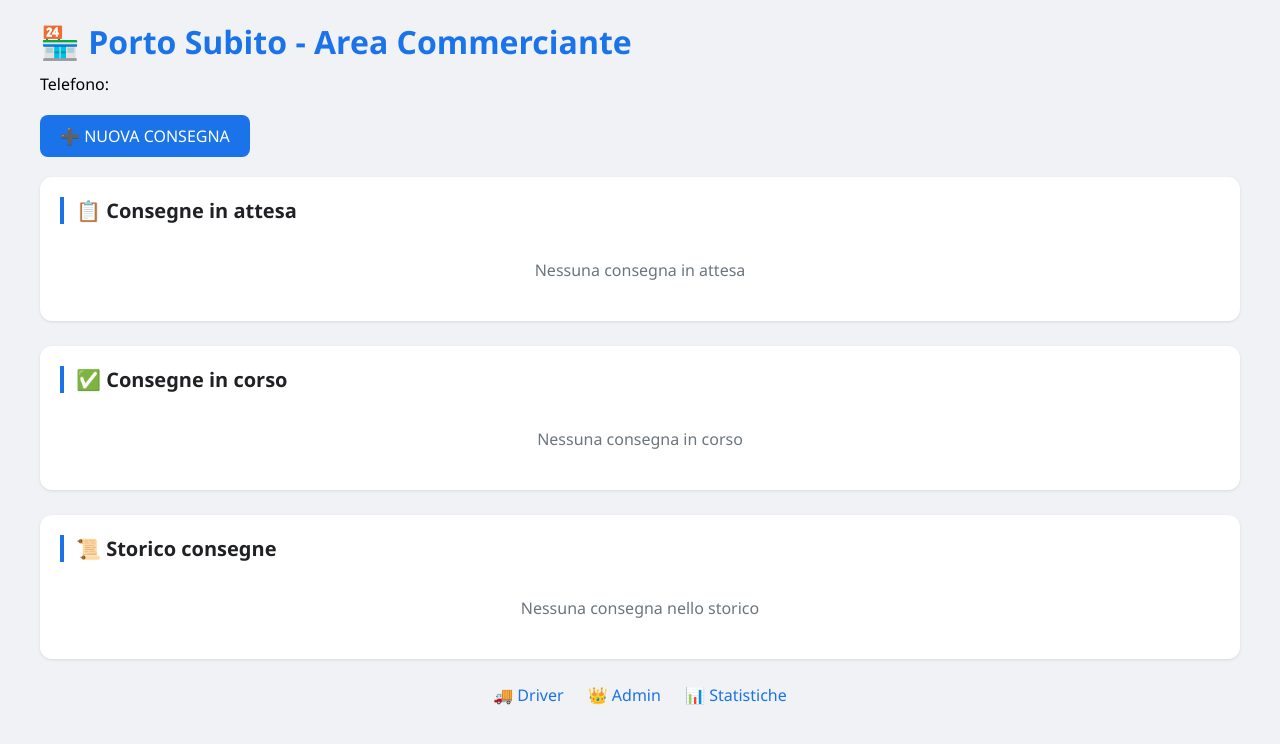
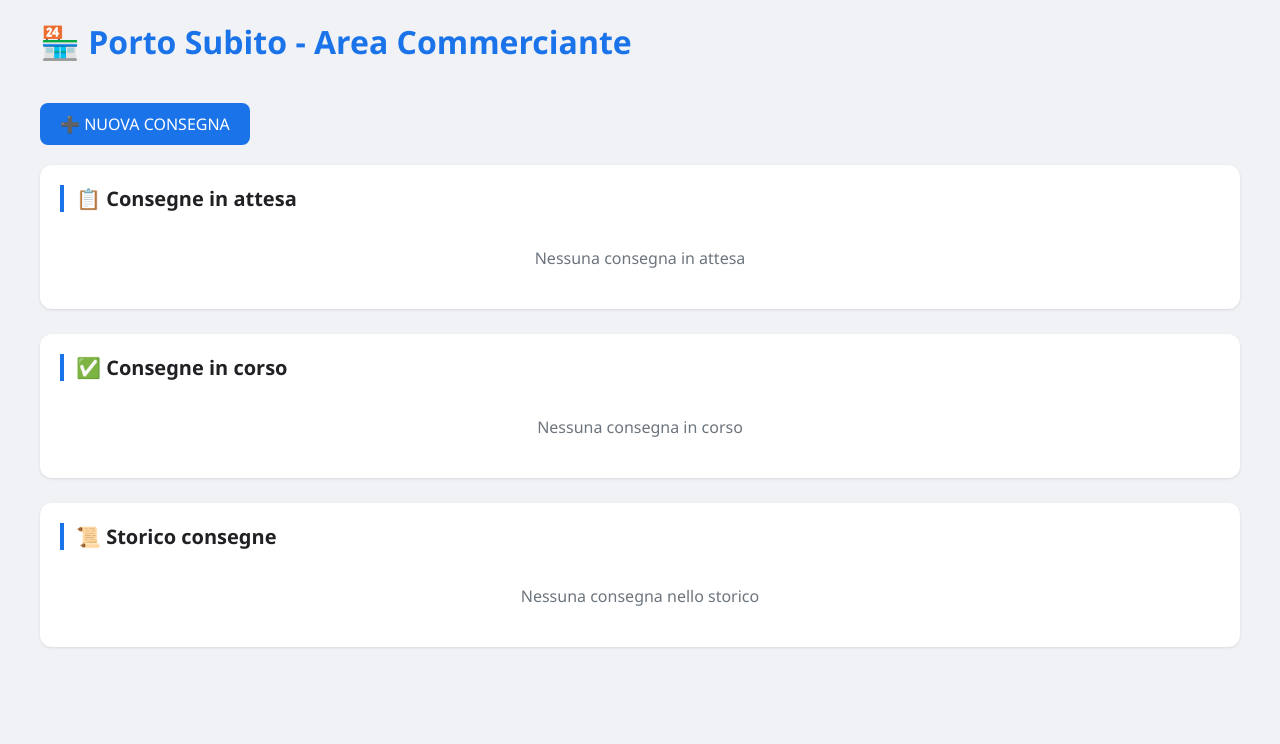
Before and after one commit to alux76/driver-consegne-personale, a Flask app: page /commerciante in a window 1280 px wide. Shown: the top 744 px of the page. Run offline with Flask 3, Linux system fonts and the light colour scheme.

Commit message:
Dashboard commerciante pulita - senza telefono e link admin/driver

```diff
--- a/templates/commerciante.html
+++ b/templates/commerciante.html
@@ -22,7 +22,7 @@
         }
         h1 {
             color: #1a73e8;
-            margin-bottom: 10px;
+            margin-bottom: 20px;
         }
         .btn-nuova {
             background: #1a73e8;
@@ -113,15 +113,6 @@
             font-weight: bold;
             display: inline-block;
         }
-        .btn-accetta {
-            background: #28a745;
-            color: white;
-            border: none;
-            padding: 6px 12px;
-            border-radius: 6px;
-            cursor: pointer;
-            font-size: 12px;
-        }
         .btn-accetta-proposta {
             background: #28a745;
             color: white;
@@ -153,21 +144,11 @@
             text-align: center;
             padding: 20px;
         }
-        .nav-links {
-            margin-top: 20px;
-            text-align: center;
-        }
-        .nav-links a {
-            color: #1a73e8;
-            text-decoration: none;
-            margin: 0 10px;
-        }
     </style>
 </head>
 <body>
     <div class="container">
         <h1>🏪 Porto Subito - Area Commerciante</h1>
-        <p>Telefono: <strong>{{ telefono }}</strong></p>
 
         <a href="{{ url_for('nuova_consegna', telefono=telefono) }}" class="btn-nuova">➕ NUOVA CONSEGNA</a>
 
@@ -308,12 +289,6 @@
             <div class="info-text">Nessuna consegna nello storico</div>
             {% endif %}
         </div>
-
-        <div class="nav-links">
-            <a href="{{ url_for('index') }}">🚚 Driver</a>
-            <a href="{{ url_for('admin') }}">👑 Admin</a>
-            <a href="{{ url_for('statistiche') }}">📊 Statistiche</a>
-        </div>
     </div>
 
     <script>
```
